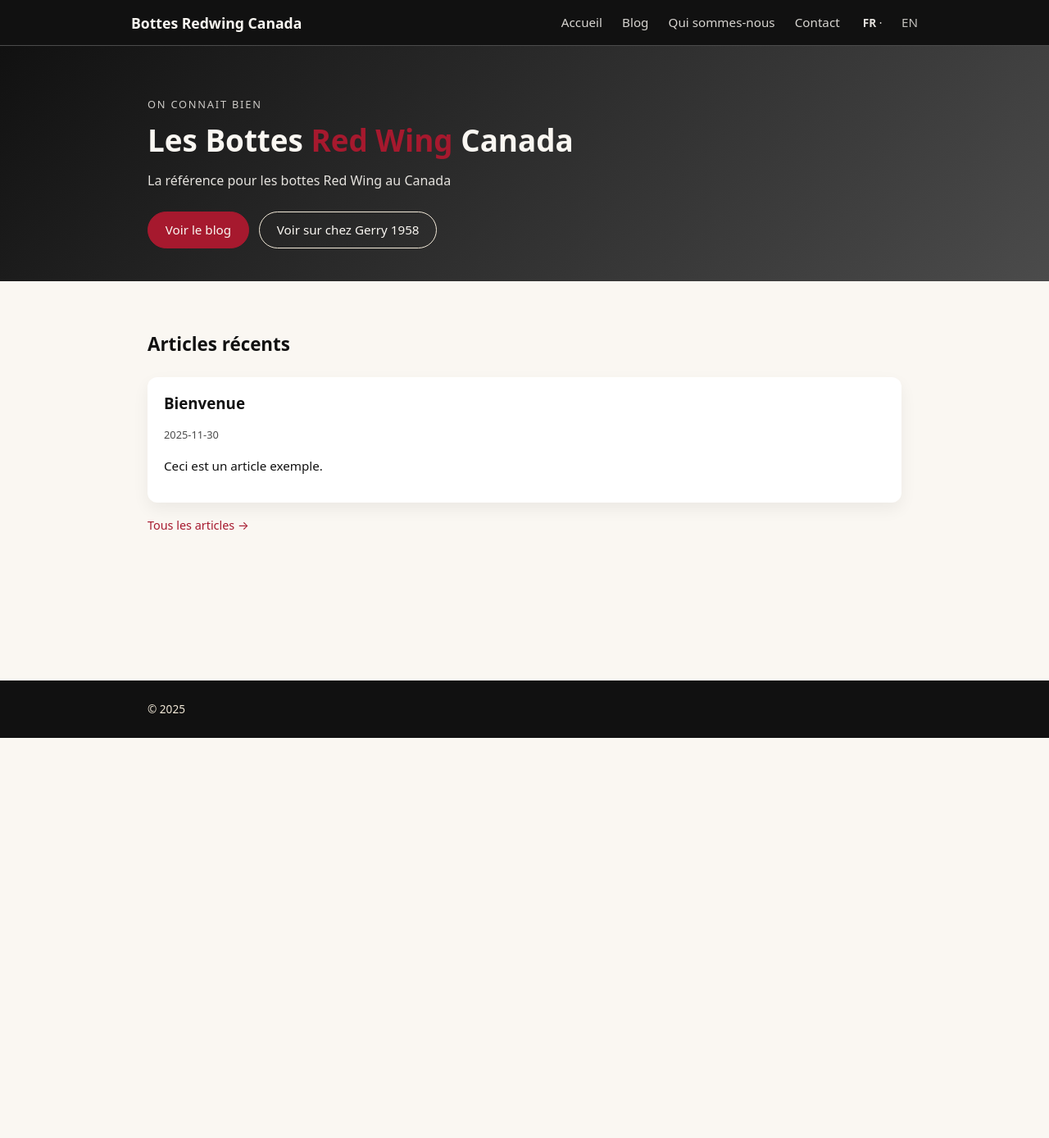
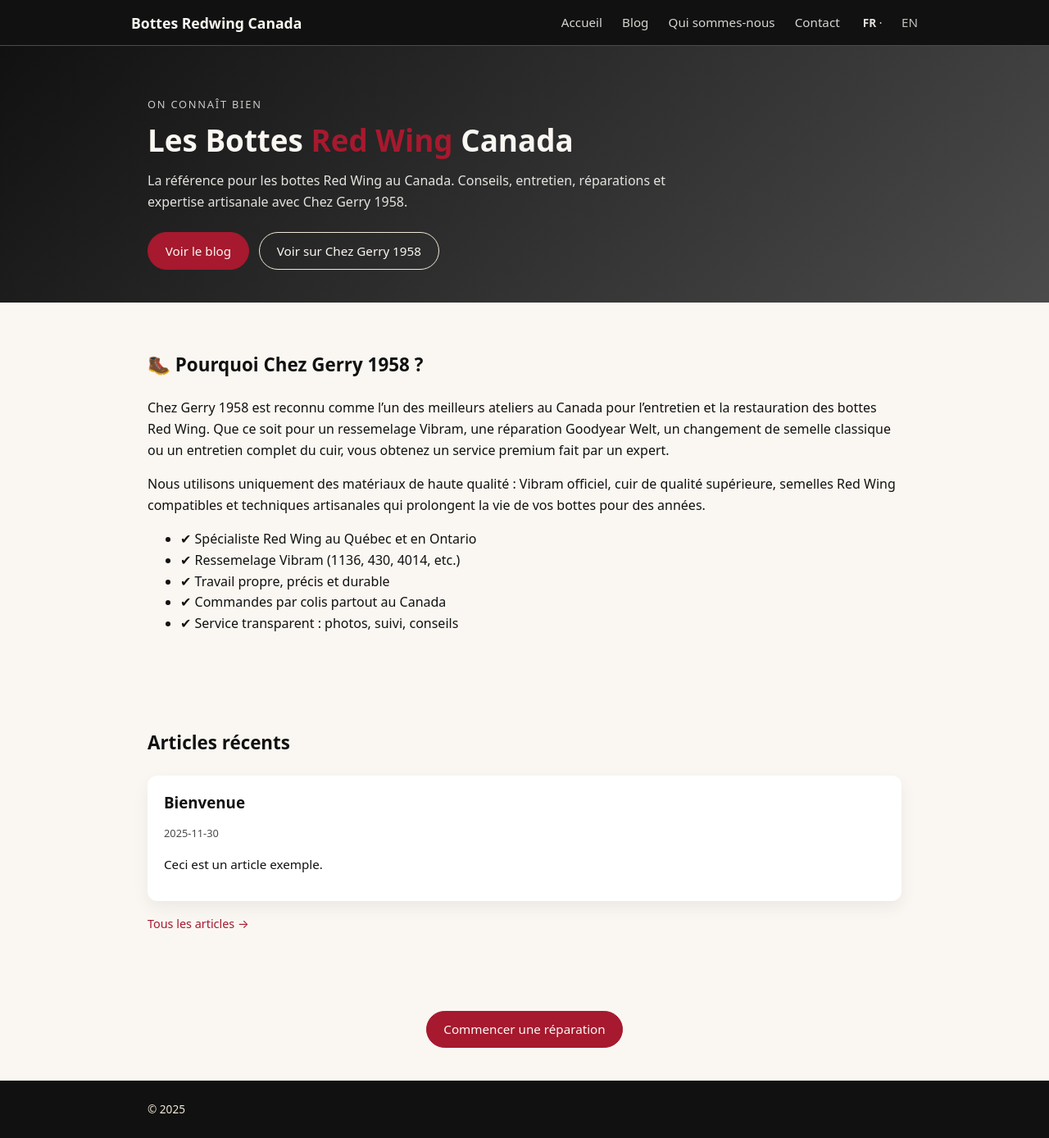
Before and after one commit to jphenri/botte-redwing.ca, a Jekyll site: the page built from index.md, in a window 1280 px wide. Shown: the whole page at 82% size. Built offline with Jekyll 4.4.1, drawn with Linux system fonts in a browser that asks for light colours; before the commit the page ends 900 px from its top, so only the background shows below that.

Commit message:
Update home.html

```diff
--- a/_layouts/home.html
+++ b/_layouts/home.html
@@ -1,14 +1,13 @@
 ---
 layout: default
 ---
-
 {% assign current_lang = page.lang | default: site.default_lang %}
 
 <section class="hero">
   <div class="container hero-inner">
     {% if current_lang == "fr" %}
       <p class="hero-kicker">
-        On connait bien
+        On connaît bien
       </p>
 
       <h1 class="hero-title">
@@ -16,37 +15,95 @@ layout: default
       </h1>
 
       <p class="hero-subtitle">
-        La référence pour les bottes Red Wing au Canada
+        La référence pour les bottes Red Wing au Canada. Conseils, entretien, réparations
+        et expertise artisanale avec Chez Gerry 1958.
       </p>
 
       <div class="hero-cta">
         <a class="btn btn-primary" href="{{ '/blog/' | relative_url }}">Voir le blog</a>
         <a class="btn btn-outline" href="https://chezgerry1958.com">
-          Voir sur chez Gerry 1958
+          Voir sur Chez Gerry 1958
         </a>
       </div>
+
     {% else %}
       <p class="hero-kicker">
         We know very well
       </p>
 
       <h1 class="hero-title">
-        <span>Red Wing</span> Boots
+        <span>Red Wing</span> Boots Canada
       </h1>
 
       <p class="hero-subtitle">
-        Red wing boots specialist in Canada
+        The Canadian reference for Red Wing boots. Care, maintenance, repairs
+        and expert craftsmanship powered by Chez Gerry 1958.
       </p>
 
       <div class="hero-cta">
         <a class="btn btn-primary" href="{{ '/en/blog/' | relative_url }}">View the blog</a>
         <a class="btn btn-outline" href="https://chezgerry1958.com">
-          View on chez gerry 1958
+          View on Chez Gerry 1958
         </a>
       </div>
     {% endif %}
   </div>
 </section>
+
+<section class="section">
+  <div class="container">
+    {% if current_lang == "fr" %}
+      <h2>🥾 Pourquoi Chez Gerry 1958 ?</h2>
+
+      <p>
+        Chez Gerry 1958 est reconnu comme l’un des meilleurs ateliers au Canada pour
+        l’entretien et la restauration des bottes Red Wing. Que ce soit pour un
+        ressemelage Vibram, une réparation Goodyear Welt, un changement de semelle classique
+        ou un entretien complet du cuir, vous obtenez un service premium fait par un expert.
+      </p>
+
+      <p>
+        Nous utilisons uniquement des matériaux de haute qualité : Vibram officiel,
+        cuir de qualité supérieure, semelles Red Wing compatibles et techniques artisanales
+        qui prolongent la vie de vos bottes pour des années.
+      </p>
+
+      <ul>
+        <li>✔ Spécialiste Red Wing au Québec et en Ontario</li>
+        <li>✔ Ressemelage Vibram (1136, 430, 4014, etc.)</li>
+        <li>✔ Travail propre, précis et durable</li>
+        <li>✔ Commandes par colis partout au Canada</li>
+        <li>✔ Service transparent : photos, suivi, conseils</li>
+      </ul>
+
+    {% else %}
+      <h2>🥾 Why Choose Chez Gerry 1958?</h2>
+
+      <p>
+        Chez Gerry 1958 is recognized as one of the best workshops in Canada for maintaining
+        and restoring Red Wing boots. Whether you need a Vibram resole, Goodyear welt repair,
+        classic sole replacement or complete leather care, you get premium craftsmanship
+        from a true specialist.
+      </p>
+
+      <p>
+        We use only high-quality components: official Vibram outsoles, premium leather,
+        Red Wing-compatible soles and traditional techniques that extend the life of your
+        boots for years.
+      </p>
+
+      <ul>
+        <li>✔ Red Wing specialist in Quebec & Ontario</li>
+        <li>✔ Vibram resoles (1136, 430, 4014, etc.)</li>
+        <li>✔ Clean, precise and long-lasting work</li>
+        <li>✔ Mail-in repairs across Canada</li>
+        <li>✔ Transparent service: photos, updates, expert guidance</li>
+      </ul>
+
+    {% endif %}
+  </div>
+</section>
+
 
 <section class="section">
   <div class="container">
@@ -82,3 +139,13 @@ layout: default
     </p>
   </div>
 </section>
+
+<section class="section">
+  <div class="container" style="text-align:center;">
+    {% if current_lang == "fr" %}
+      <a href="https://chezgerry1958.com" class="btn btn-primary">Commencer une réparation</a>
+    {% else %}
+      <a href="https://chezgerry1958.com" class="btn btn-primary">Start a repair</a>
+    {% endif %}
+  </div>
+</section>
```
